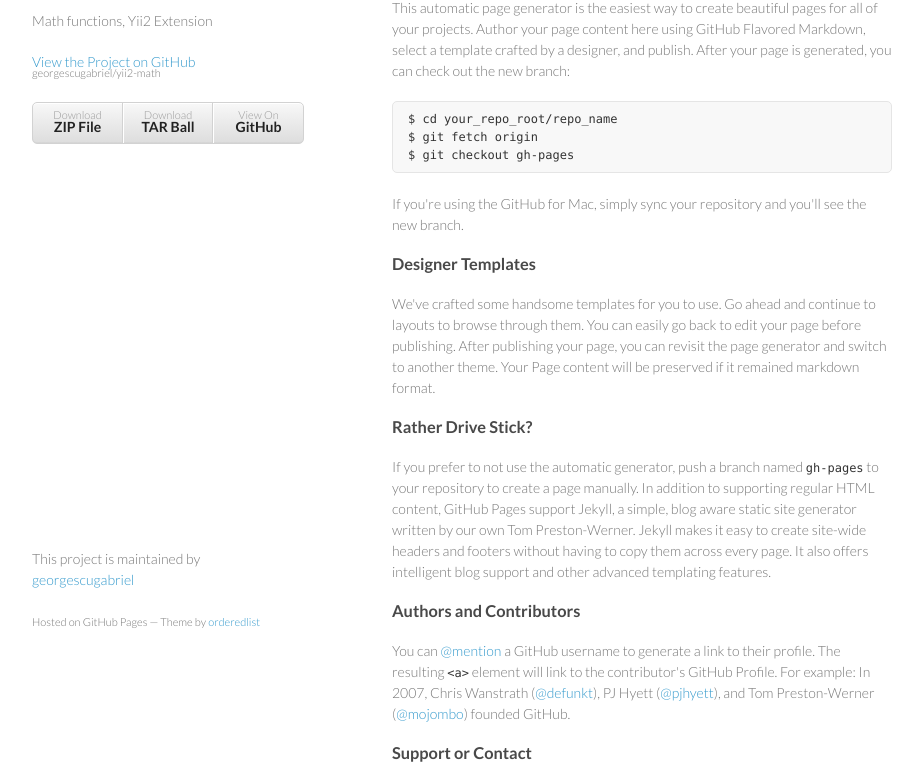
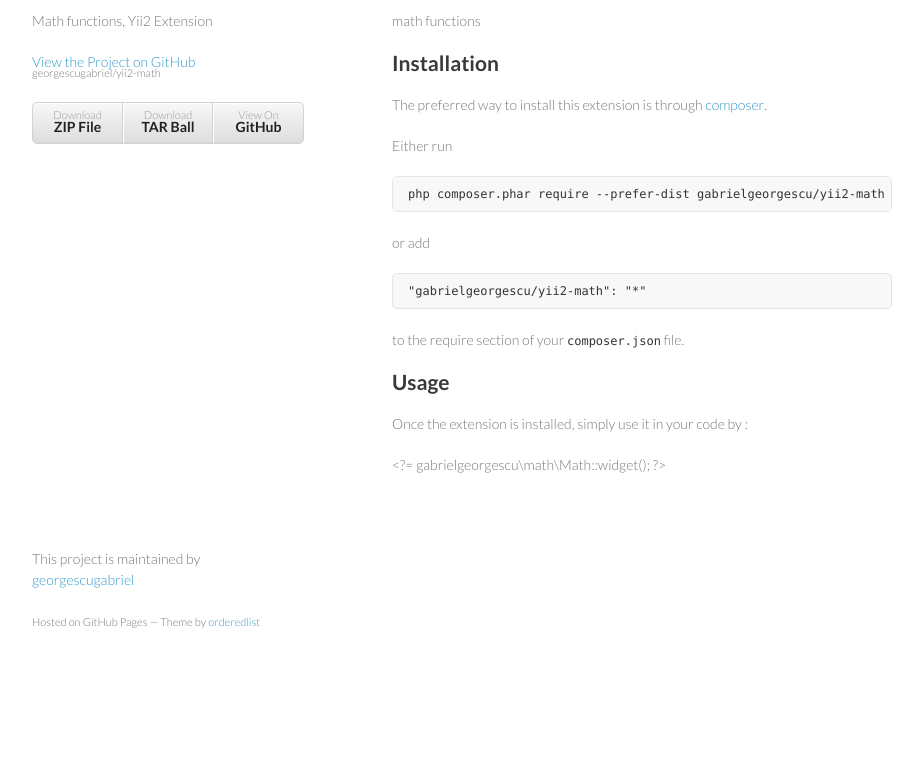
Before and after one commit to georgescugabriel/yii2-math, a plain HTML site: page index.html in a window 1280 px wide. Shown: the part 99-878 px from the top of the page, without its empty margins (178-1101 px from the left). After the commit the page ends 800 px from the top, so only its background shows below. Drawn offline with Linux system fonts and the light colour scheme.

Commit message:
Create gh-pages branch via GitHub

```diff
--- a/index.html
+++ b/index.html
@@ -28,37 +28,34 @@
         </ul>
       </header>
       <section>
-        <h3>
-<a id="welcome-to-github-pages" class="anchor" href="#welcome-to-github-pages" aria-hidden="true"><span class="octicon octicon-link"></span></a>Welcome to GitHub Pages.</h3>
+        <h1>
+<a id="math-functions" class="anchor" href="#math-functions" aria-hidden="true"><span class="octicon octicon-link"></span></a>Math functions</h1>
 
-<p>This automatic page generator is the easiest way to create beautiful pages for all of your projects. Author your page content here using GitHub Flavored Markdown, select a template crafted by a designer, and publish. After your page is generated, you can check out the new branch:</p>
+<p>math functions</p>
 
-<pre><code>$ cd your_repo_root/repo_name
-$ git fetch origin
-$ git checkout gh-pages
+<h2>
+<a id="installation" class="anchor" href="#installation" aria-hidden="true"><span class="octicon octicon-link"></span></a>Installation</h2>
+
+<p>The preferred way to install this extension is through <a href="http://getcomposer.org/download/">composer</a>.</p>
+
+<p>Either run</p>
+
+<pre><code>php composer.phar require --prefer-dist gabrielgeorgescu/yii2-math "*"
 </code></pre>
 
-<p>If you're using the GitHub for Mac, simply sync your repository and you'll see the new branch.</p>
+<p>or add</p>
 
-<h3>
-<a id="designer-templates" class="anchor" href="#designer-templates" aria-hidden="true"><span class="octicon octicon-link"></span></a>Designer Templates</h3>
+<pre><code>"gabrielgeorgescu/yii2-math": "*"
+</code></pre>
 
-<p>We've crafted some handsome templates for you to use. Go ahead and continue to layouts to browse through them. You can easily go back to edit your page before publishing. After publishing your page, you can revisit the page generator and switch to another theme. Your Page content will be preserved if it remained markdown format.</p>
+<p>to the require section of your <code>composer.json</code> file.</p>
 
-<h3>
-<a id="rather-drive-stick" class="anchor" href="#rather-drive-stick" aria-hidden="true"><span class="octicon octicon-link"></span></a>Rather Drive Stick?</h3>
+<h2>
+<a id="usage" class="anchor" href="#usage" aria-hidden="true"><span class="octicon octicon-link"></span></a>Usage</h2>
 
-<p>If you prefer to not use the automatic generator, push a branch named <code>gh-pages</code> to your repository to create a page manually. In addition to supporting regular HTML content, GitHub Pages support Jekyll, a simple, blog aware static site generator written by our own Tom Preston-Werner. Jekyll makes it easy to create site-wide headers and footers without having to copy them across every page. It also offers intelligent blog support and other advanced templating features.</p>
+<p>Once the extension is installed, simply use it in your code by  :</p>
 
-<h3>
-<a id="authors-and-contributors" class="anchor" href="#authors-and-contributors" aria-hidden="true"><span class="octicon octicon-link"></span></a>Authors and Contributors</h3>
-
-<p>You can <a href="https://github.com/blog/821" class="user-mention">@mention</a> a GitHub username to generate a link to their profile. The resulting <code>&lt;a&gt;</code> element will link to the contributor's GitHub Profile. For example: In 2007, Chris Wanstrath (<a href="https://github.com/defunkt" class="user-mention">@defunkt</a>), PJ Hyett (<a href="https://github.com/pjhyett" class="user-mention">@pjhyett</a>), and Tom Preston-Werner (<a href="https://github.com/mojombo" class="user-mention">@mojombo</a>) founded GitHub.</p>
-
-<h3>
-<a id="support-or-contact" class="anchor" href="#support-or-contact" aria-hidden="true"><span class="octicon octicon-link"></span></a>Support or Contact</h3>
-
-<p>Having trouble with Pages? Check out the documentation at <a href="https://help.github.com/pages">https://help.github.com/pages</a> or contact <a href="mailto:support@github.com">support@github.com</a> and we’ll help you sort it out.</p>
+<p>&lt;?= gabrielgeorgescu\math\Math::widget(); ?&gt;</p>
       </section>
       <footer>
         <p>This project is maintained by <a href="https://github.com/georgescugabriel">georgescugabriel</a></p>
```
Also changed, not shown: params.json (+1 -1 lines).
